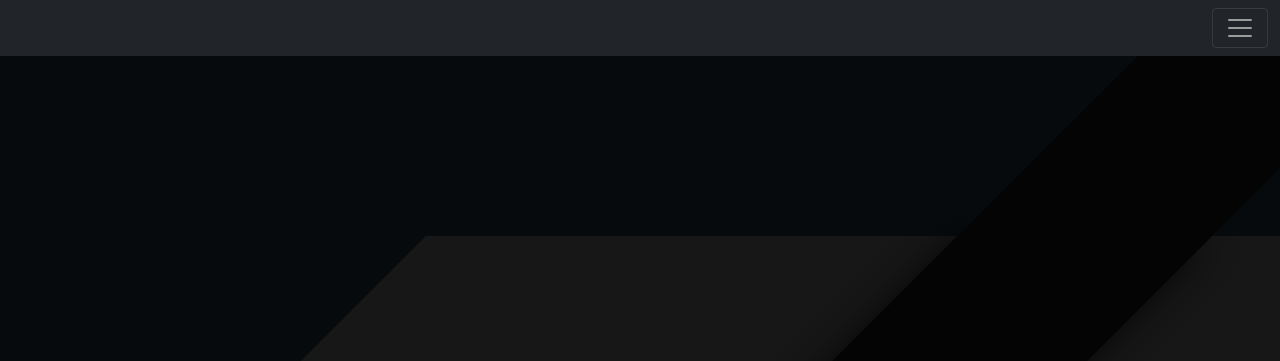
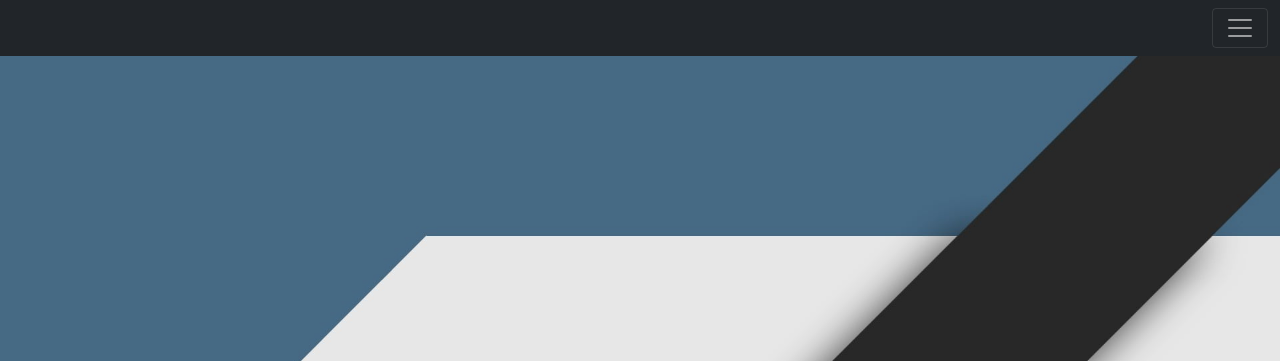
Before and after one commit to MikeTutu/verso-tech, a plain HTML site: page index.html in a window 1280 px wide. Shown: the top 361 px of the page. Drawn offline with nearby package versions, Linux system fonts and the light colour scheme.

Commit message:
Edited index file

```diff
--- a/style.css
+++ b/style.css
@@ -1,5 +1,5 @@
 .dark-bg{
-    background-image: linear-gradient(rgba(0, 0, 0, 0.9), rgba(0,0,0, .9)), url('/assets/wall1.jpg');
+    background-image:  url('/assets/wall1.jpg');
     background-size: cover;
 
 }
```
